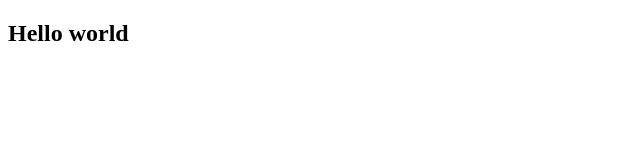
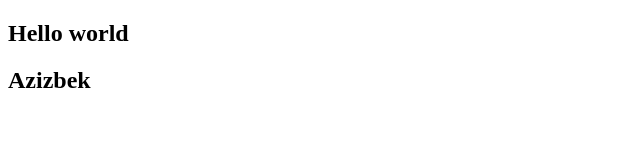
Before and after one commit to sherboboyev-azizbek/25-dars-n39, a plain HTML site: page index.html in a window 1280 px wide. Shown: the whole page, without its empty margins (0-640 px from the left). Drawn offline with Linux system fonts and the light colour scheme.

Commit message:
index.html h2 teg

```diff
--- a/index.html
+++ b/index.html
@@ -17,6 +17,7 @@
     <section class="hero" >
       <div class="container">
         <h1>Hello world</h1>
+        <h2>Azizbek</h2>
       </div>
     </section>
   </main>
```
